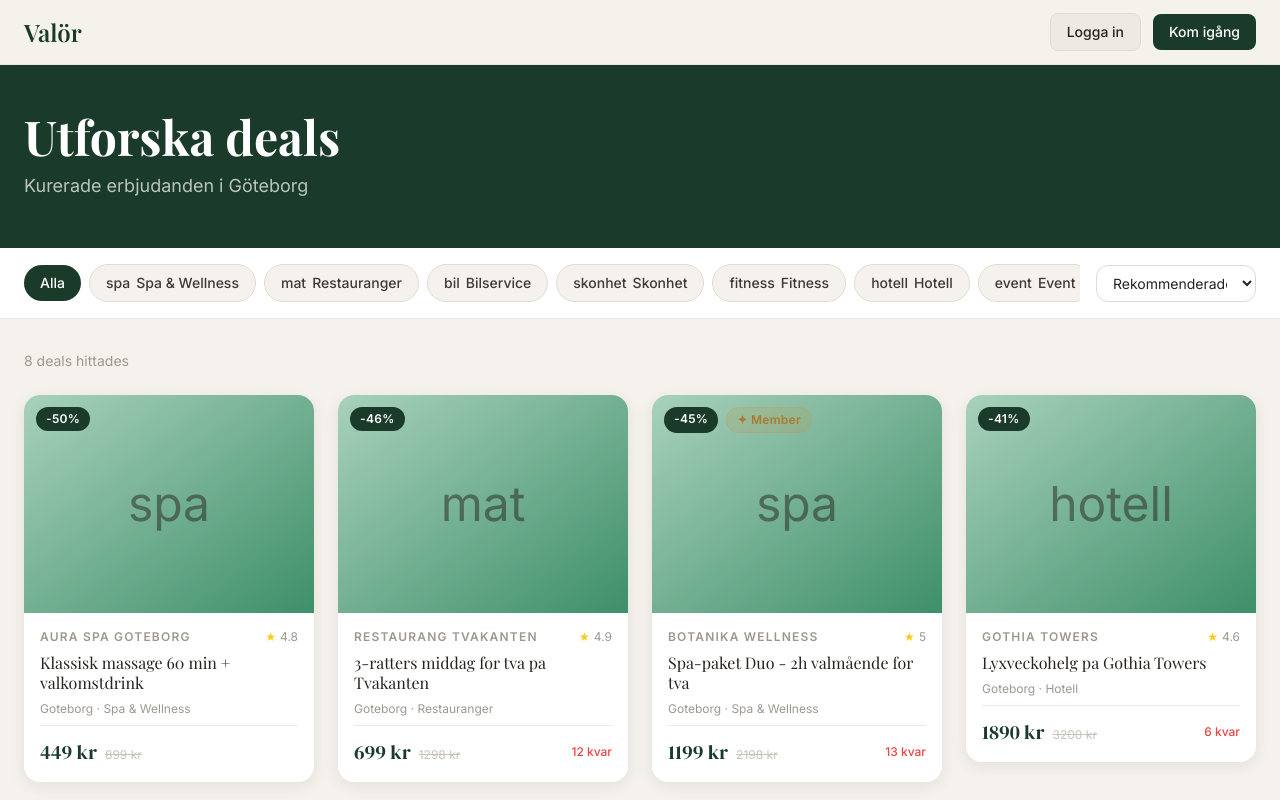
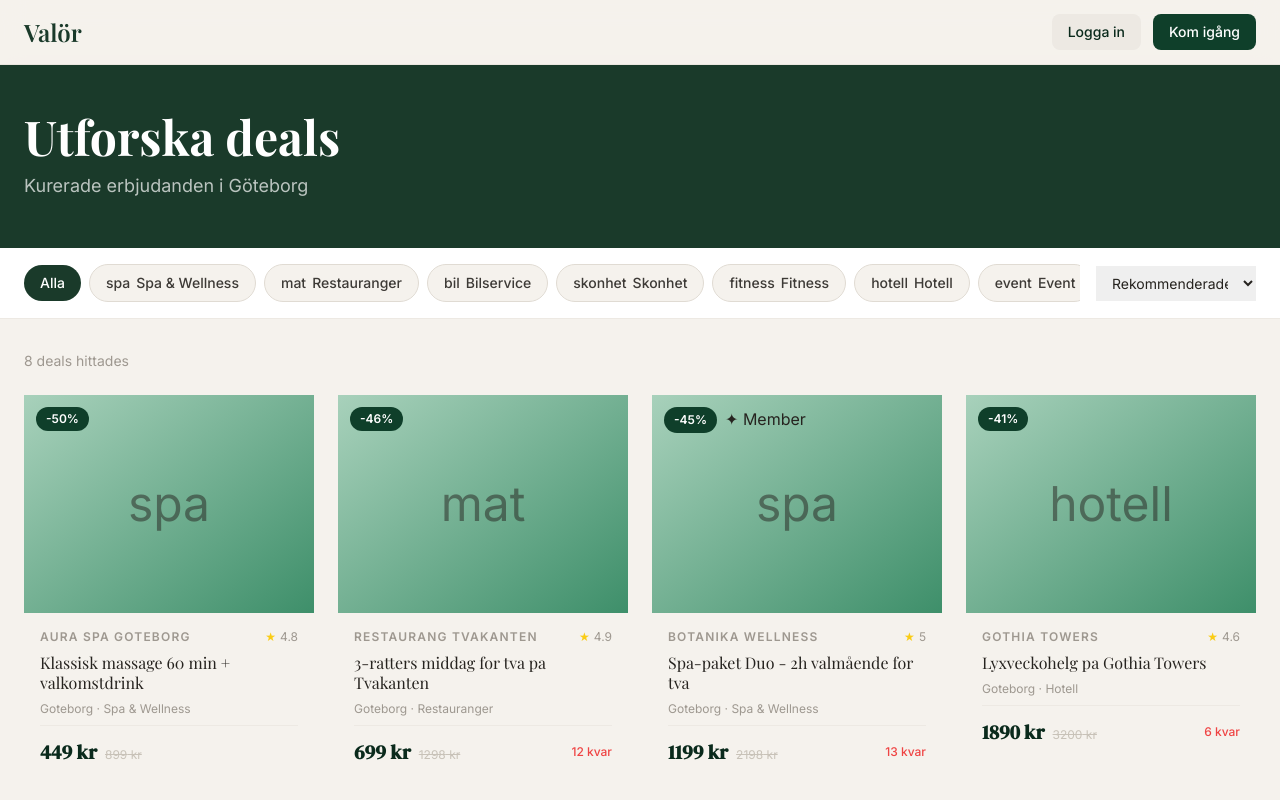
Before and after one commit to noa94444-blip/valor-se, a Next.js app: page /deals in a window 1280 px wide. Shown: the top 800 px of the page. Built offline with nearby package versions, Linux system fonts and the light colour scheme.

Commit message:
Update globals.css

```diff
--- a/app/globals.css
+++ b/app/globals.css
@@ -23,53 +23,53 @@ body {
 
 @layer components {
   .btn-primary {
-    @apply bg-forest text-white px-6 py-3 rounded-xl font-medium text-sm
-           transition-all duration-200 hover:bg-forest-700 active:scale-95
-           focus:outline-none focus:ring-2 focus:ring-forest/40 disabled:opacity-50;
+    @apply inline-flex items-center justify-center bg-forest-700 text-white font-medium rounded-xl px-6 py-3 transition-all duration-200 hover:bg-forest-800 active:scale-95 focus:outline-none focus:ring-2 focus:ring-forest-500/40 disabled:opacity-50;
   }
   .btn-secondary {
-    @apply bg-canvas-200 text-canvas-800 px-6 py-3 rounded-xl font-medium text-sm
-           border border-canvas-300 transition-all duration-200
-           hover:bg-canvas-300 focus:outline-none focus:ring-2 focus:ring-forest/20;
+    @apply inline-flex items-center justify-center bg-canvas-200 text-forest-800 font-medium rounded-xl px-6 py-3 transition-all duration-200 hover:bg-canvas-300 active:scale-95 focus:outline-none focus:ring-2 focus:ring-forest-500/40;
   }
   .btn-gold {
-    @apply bg-gold text-white px-6 py-3 rounded-xl font-medium text-sm
-           transition-all duration-200 hover:bg-gold-600 active:scale-95
-           focus:outline-none focus:ring-2 focus:ring-gold/40;
+    @apply inline-flex items-center justify-center bg-gold-400 text-white font-semibold rounded-xl px-6 py-3 transition-all duration-200 hover:bg-gold-600 active:scale-95 shadow-md hover:shadow-lg focus:outline-none focus:ring-2 focus:ring-gold-400/40;
   }
-  .card {
-    @apply bg-white rounded-2xl shadow-card overflow-hidden
-           transition-all duration-300 hover:shadow-card-hover hover:-translate-y-1;
+  .btn-outline {
+    @apply inline-flex items-center justify-center border-2 border-forest-700 text-forest-700 font-medium rounded-xl px-6 py-3 transition-all duration-200 hover:bg-forest-700 hover:text-white active:scale-95;
   }
-  .input {
-    @apply w-full px-4 py-3 bg-white border border-canvas-300 rounded-xl
-           text-canvas-800 placeholder:text-canvas-400 text-sm
-           transition-all duration-200 outline-none
-           focus:border-forest focus:ring-2 focus:ring-forest/20;
+  .nav-link {
+    @apply text-canvas-700 font-medium text-sm transition-colors duration-150 hover:text-forest-700 relative;
+  }
+  .deal-card {
+    @apply bg-white rounded-2xl overflow-hidden shadow-card hover:shadow-card-hover transition-all duration-300 hover:-translate-y-1 cursor-pointer border border-canvas-200;
   }
   .section-title {
-    @apply font-display text-3xl md:text-4xl font-semibold text-canvas-800 tracking-tight;
+    @apply font-display text-3xl font-bold text-forest-800 tracking-tight;
   }
   .badge-discount {
-    @apply bg-forest text-white text-xs font-bold px-2.5 py-1 rounded-full tracking-wide;
+    @apply inline-flex items-center bg-forest-700 text-white text-xs font-bold px-2.5 py-1 rounded-full;
   }
-  .badge-gold {
-    @apply bg-gold/20 text-gold-600 text-xs font-semibold px-2.5 py-1 rounded-full
-           border border-gold/30 tracking-wide;
+  .badge-category {
+    @apply inline-flex items-center bg-canvas-200 text-canvas-700 text-xs font-medium px-3 py-1 rounded-full capitalize;
   }
-  .nav-link {
-    @apply text-sm font-medium text-canvas-600 hover:text-forest transition-colors duration-200;
+  .input-field {
+    @apply w-full bg-white border border-canvas-300 rounded-xl px-4 py-3 text-sm text-forest-800 placeholder-canvas-500 focus:outline-none focus:ring-2 focus:ring-forest-500/30 focus:border-forest-500 transition-all duration-200;
+  }
+  .card-hover {
+    @apply transition-all duration-300 hover:shadow-card-hover hover:-translate-y-1;
   }
   .price-tag {
-    @apply font-price text-2xl text-forest;
+    @apply font-price text-2xl font-bold text-forest-800;
   }
+  .price-original {
+    @apply text-sm text-canvas-500 line-through font-normal;
+  }
+  .tab-active {
+    @apply bg-white text-forest-800 shadow-sm font-semibold;
+  }
+  .tab-inactive {
+    @apply text-canvas-600 hover:text-forest-700 transition-colors;
+  }
+  .stat-card {
+    @apply bg-white rounded-2xl p-6 shadow-card border border-canvas-200;
+  }
+  .scrollbar-hide::-webkit-scrollbar { display: none; }
+  .scrollbar-hide { -ms-overflow-style: none; scrollbar-width: none; }
 }
-
-/* Scrollbar */
-::-webkit-scrollbar { width: 6px; height: 6px; }
-::-webkit-scrollbar-track { background: #F5F2ED; }
-::-webkit-scrollbar-thumb { background: #C8C2B8; border-radius: 3px; }
-::-webkit-scrollbar-thumb:hover { background: #9E9890; }
-
-/* Selection */
-::selection { background: #1A3A2A; color: white; }
```
